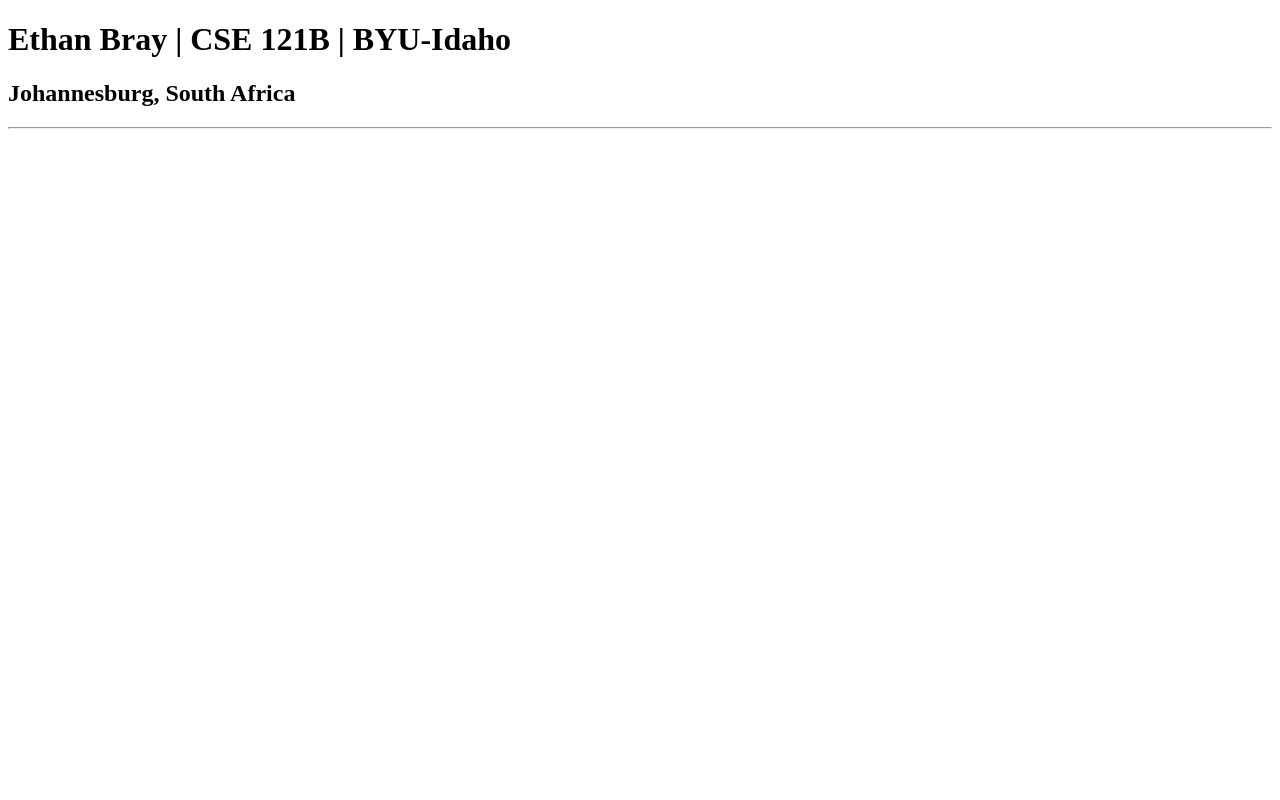
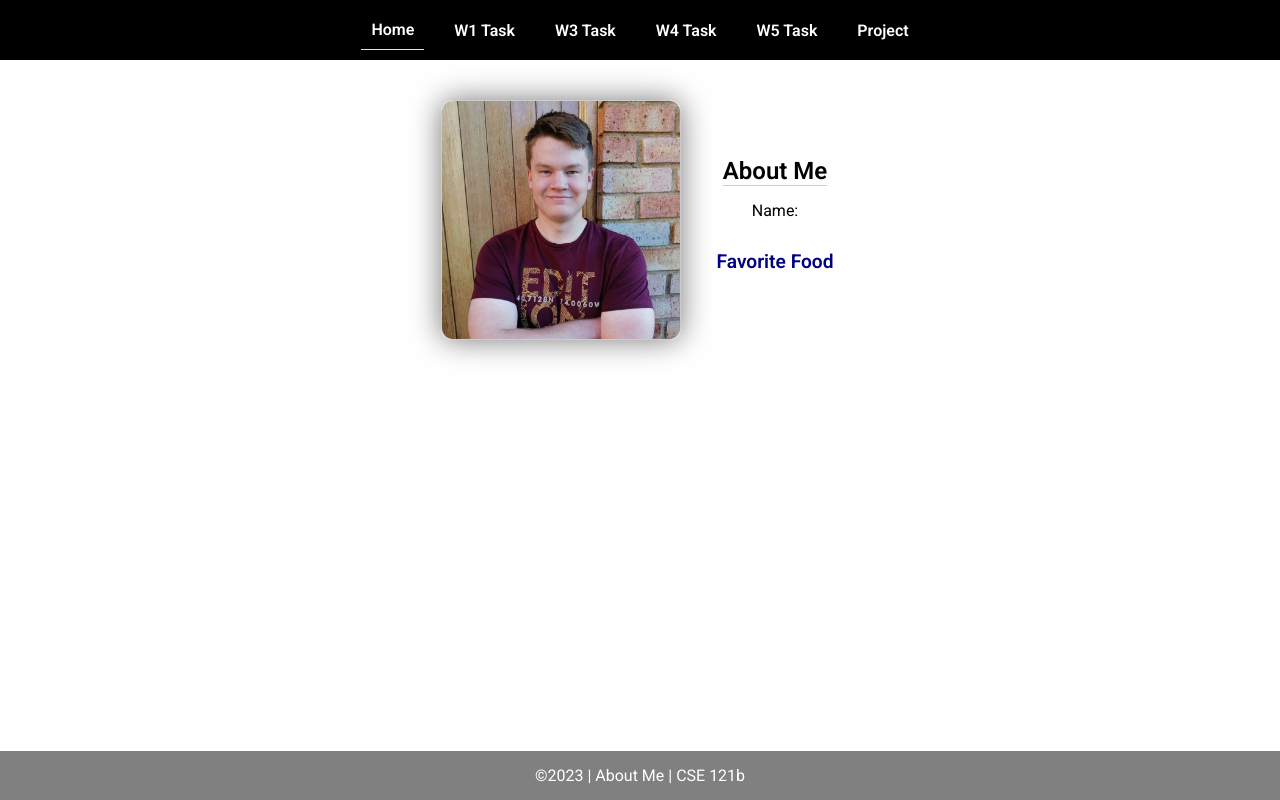
Before and after one commit to EthanBrayZA/cse121b, a plain HTML site: page index.html in a window 1280 px wide. Drawn offline with Linux system fonts and the light colour scheme.

Commit message:
w02-task

```diff
--- a/index.html
+++ b/index.html
@@ -1,13 +1,45 @@
 <!DOCTYPE html>
 <html lang="en">
+
 <head>
-    <meta charset="UTF-8">
-    <meta name="viewport" content="width=device-width, initial-scale=1.0">
-    <title>Ethan Bray | CSE 121B | BYU-Idaho</title>
+  <meta charset="UTF-8">
+  <meta name="viewport" content="width=device-width, initial-scale=1.0">
+  <title>About Me | CSE 121b | W02: Programming Tasks</title>
+  <link rel="preconnect" href="https://fonts.googleapis.com">
+  <link rel="preconnect" href="https://fonts.gstatic.com" crossorigin>
+  <link href="https://fonts.googleapis.com/css2?family=Roboto:wght@400;600&display=swap"
+    rel="stylesheet">
+  <link rel="stylesheet" href="styles/main.css">
 </head>
+
 <body>
-    <h1>Ethan Bray | CSE 121B | BYU-Idaho</h1>
-    <h2>Johannesburg, South Africa</h2>
-    <hr>
+  <nav>
+    <ul id="menu">
+      <li><a id="toggleMenu">&equiv;</a></li>
+      <li><a href="index.html" class="active">Home</a></li>
+      <li><a href="w01-task.html">W1 Task</a></li>
+      <li><a href="w03-task.html">W3 Task</a></li>
+      <li><a href="w04-task.html">W4 Task</a></li>
+      <li><a href="w05-task.html">W5 Task</a></li>
+      <li><a href="project.html">Project</a></li>
+    </ul>
+  </nav>
+  <main id="home">
+    <picture>
+      <img src="images/portrait.jpg" alt="Placeholder Image">
+    </picture>
+    <section>
+      <h1>About Me</h1>
+      <div class="info">Name: <span id="name"></span></div>
+      <h2>Favorite Food</h2>
+      <div class="block" id="food"></div>
+    </section>
+  </main>
+  <footer>
+    &copy;<span id="year"></span> | About Me | CSE 121b
+  </footer>
+  <script src="scripts/main.js"></script>
+  <script src="scripts/w02-task.js"></script>
 </body>
+
 </html>
--- /dev/null
+++ b/scripts/main.js
@@ -0,0 +1,9 @@
+// copyright year
+document.querySelector('#year').textContent = new Date().getFullYear();
+
+// toggle menu in small view
+const toggleMenu = () => {
+    document.querySelector('#menu').classList.toggle('open');
+}
+
+document.querySelector('#toggleMenu').addEventListener('click', toggleMenu);
--- /dev/null
+++ b/scripts/w02-task.js
@@ -0,0 +1,33 @@
+/* W02-Task - Profile Home Page */
+
+/* Step 1 - Setup type tasks - no code required */
+
+/* Step 2 - Variables */
+const fullName = 'Ethan Bray';
+let currentYear = '2023';
+let profilePicture = images/portrait.jpg;
+
+/* Step 3 - Element Variables */
+const nameElement = document.getElementById('name');
+const foodElement = document.getElementById('food');
+const yearElement = document.querySelector('#year');
+const imageElement = document.getElementById('src');
+
+/* Step 4 - Adding Content */
+nameElement.innerHTML = `<strong>${fullName}</strong>`;
+yearElement.textContent = `${currentYear}`;
+imageElement.setAttribute('src', profilePicture);
+imageElement.setAttribute('alt', `Profile image of ${fullName}`);
+
+
+
+/* Step 5 - Array */
+let favFoods = ['Venison', 'Lasagna','Pizza','Ice Cream'];
+foodElement.innerHTML = favFoods.join('<br>');
+const newFavFood = 'Chocolate';
+favFoods.push(newFavFood);
+foodElement.innerHTML += `<br>${favFoods}`;
+favFoods.shift();
+foodElement.innerHTML += `<br>${favFoods.join('<br>')}`;
+favFoods.pop();
+foodElement.innerHTML += `<br>${favFoods.join('<br>')}`;
--- /dev/null
+++ b/styles/main.css
@@ -0,0 +1,157 @@
+/* Universal Selector */
+* {
+    margin: 0;
+    padding: 0;
+    box-sizing: border-box;
+}
+
+/* HTML Selectors */
+body {
+    font-family: 'Roboto', Helvetica, sans-serif;
+}
+
+nav {
+    background-color: black;
+    width: 100%;
+    position: fixed;
+    top: 0;
+}
+
+nav ul {
+    display: flex;
+    flex-direction: column;
+    align-items: center;
+    max-width: fit-content;
+    margin: 0 auto;
+}
+
+nav ul li {
+    flex: 1 1 auto;
+}
+
+nav ul li:first-child {
+    display: block;
+    font-size: 2rem;
+}
+
+nav ul li:first-child a {
+    padding: 1px 10px;
+}
+
+nav ul li {
+    display: none;
+    list-style: none;
+    margin: 10px;
+}
+
+nav ul li a {
+    display: block;
+    padding: 10px;
+    text-decoration: none;
+    font-weight: 600;
+    color: white;
+    text-align: center;
+}
+
+nav ul li a:hover {
+    background-color: #efefef;
+    color: black;
+}
+
+h1, h2 {
+    text-align: center;
+    margin-bottom: 15px;
+
+}
+
+h1 {
+border-bottom: 1px solid #ccc;
+}
+
+h2 {
+    font-size: 1.2rem;
+    color: navy;
+    text-align: center;
+    margin-top: 30px;
+}
+
+main {
+    margin-top: 125px;
+    display: grid;
+    grid-template-columns: 1fr;
+    grid-gap: 20px;
+    align-items: center;
+    justify-content: center;
+}
+
+picture {
+    margin: 0 auto;
+}
+
+picture img {
+    width: 240px;
+    height: auto;
+    border-radius: 5%;
+    border: 1px solid #ccc;
+    box-shadow: 0 0 30px #777;
+}
+
+section {
+    display: flex;
+    flex-direction: column;
+    align-items: center;
+    margin: 10px
+}
+
+label {
+    margin: 15px 0;
+}
+
+footer {
+    background-color: gray;
+    color: white;
+    padding: 15px;
+    text-align: center;
+    width: 100%;
+    position: fixed;
+    bottom: 0;
+}
+
+/* Class Selectors */
+.active {
+    border-bottom: 1px solid yellow;
+}
+
+.open li {
+    display: block;
+}
+
+.block {
+    display: block;
+}
+
+/* ID Selectors */
+
+/* Media Queries */
+@media only screen and (min-width: 32.5em) {
+    nav ul {
+        flex-direction: row;
+    }
+
+    nav ul li:first-child {
+        display: none;
+    }
+
+    nav ul li {
+        display: block;
+    }
+
+    main {
+        margin: 100px auto 20px;
+        grid-template-columns: 250px 1fr;
+        max-width: -moz-fit-content;
+        max-width: fit-content;
+
+    }
+
+}
```
Also changed, not shown: index-old.html (added, +13 -0 lines), images/placeholder.png (added), images/portrait.jpg (added).
